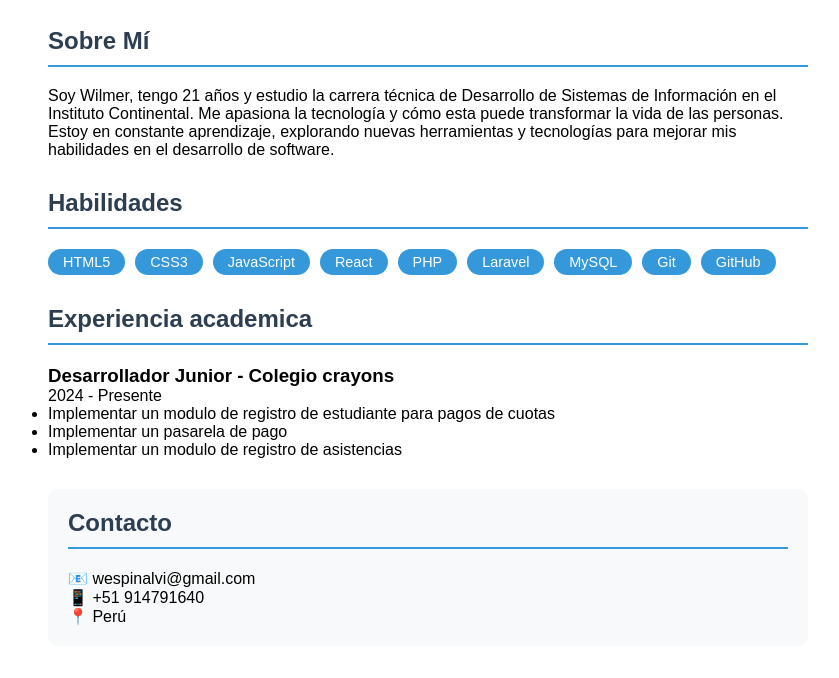
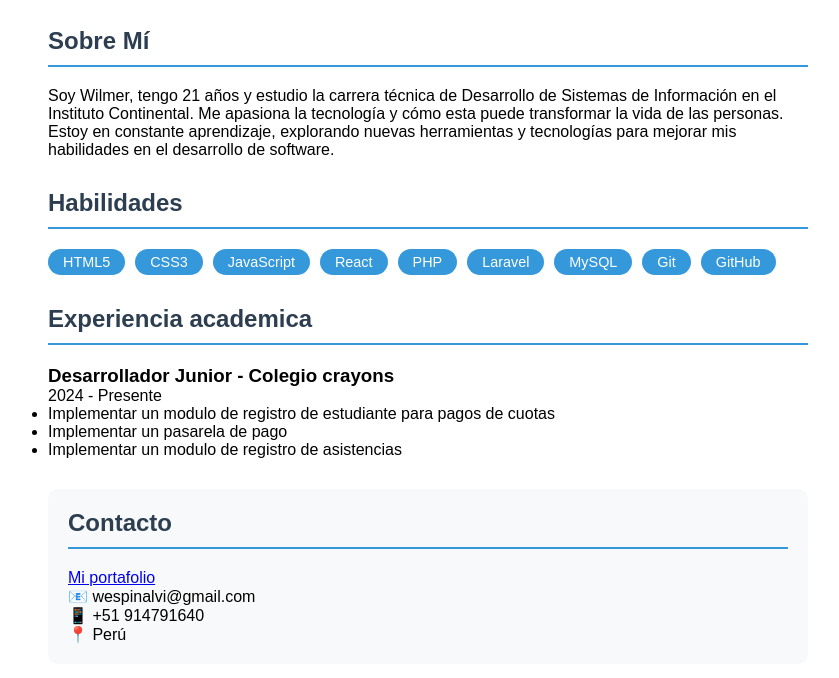
Before and after one commit to WilmerEspinal/perfil-profesional, a plain HTML site: page plantilla/index.html in a window 1280 px wide. Shown: the part 254-932 px from the top of the page, without its empty margins (212-1051 px from the left). Drawn offline with Linux system fonts and the light colour scheme.

Commit message:
link a mi portafolio agregado

```diff
--- a/plantilla/index.html
+++ b/plantilla/index.html
@@ -127,6 +127,7 @@
 
       <div class="seccion contacto">
         <h2 class="seccion-titulo">Contacto</h2>
+        <a href="https://wfolio.pages.dev/">Mi portafolio</a>
         <p>📧 wespinalvi@gmail.com</p>
         <p>📱 +51 914791640</p>
         <p>📍 Perú</p>
```
